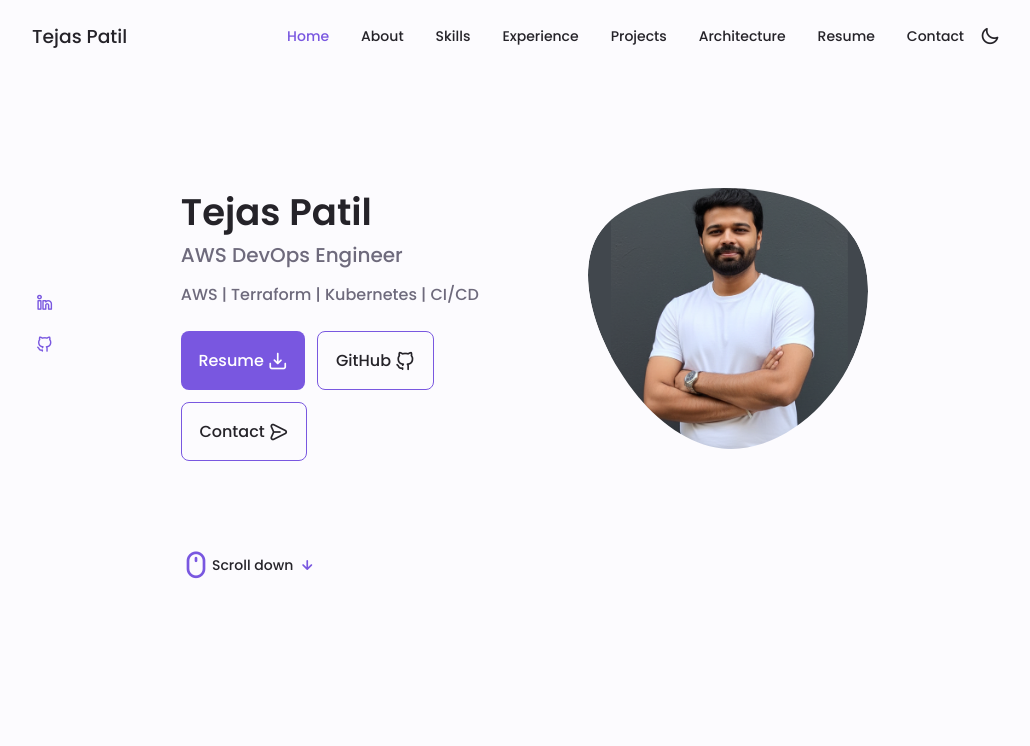
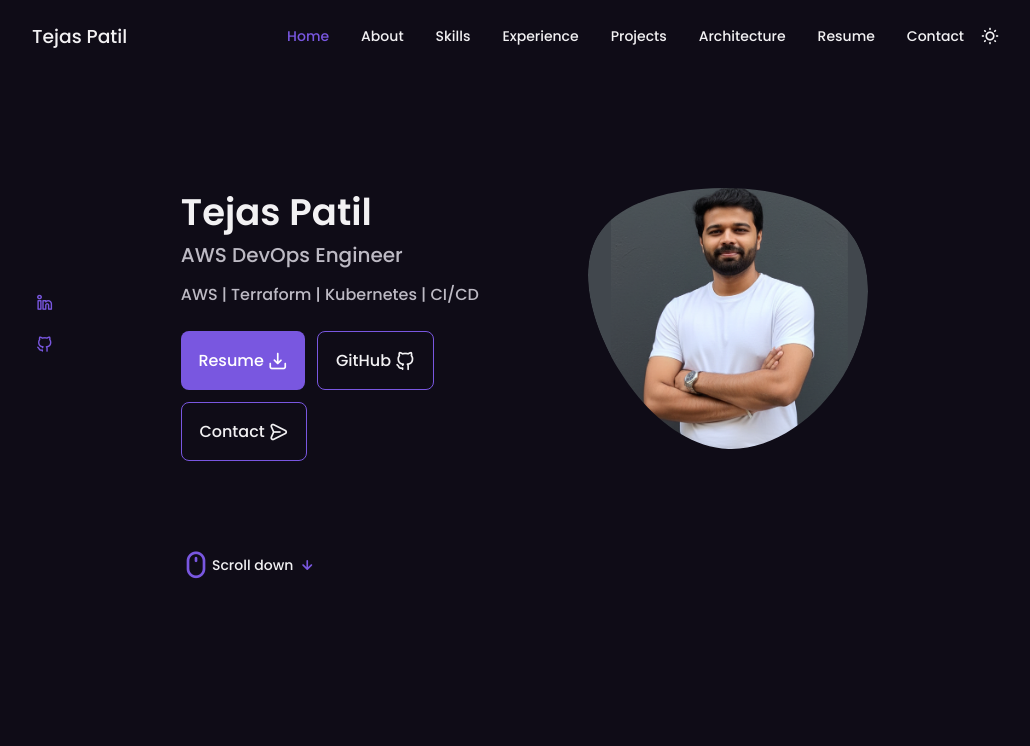
Before and after one commit to Tejas699/My-Portfolio, a plain HTML site: page index.html in a window 1280 px wide. Both pictures are taken after a click on the button 1114 px from the left and 36 px from the top of the page. Shown: the top 746 px of the page, without its empty margins (124-1154 px from the left). Drawn offline with nearby package versions, Linux system fonts and the light colour scheme.

```diff
--- a/assets/ptj.js
+++ b/assets/ptj.js
@@ -128,37 +128,30 @@ window.addEventListener("scroll", scrollUp);
 /*==================== DARK LIGHT THEME ====================*/
 const themeButton = document.getElementById("theme-button");
 const darkTheme = "dark-theme";
-const iconTheme = "uil-sun";
 
-// Previously selected topic (if user selected)
-const selectedTheme = localStorage.getItem("selected-theme");
-const selectedIcon = localStorage.getItem("selected-icon");
-
-// We obtain the current theme that the interface has by validating the dark-theme class
 const getCurrentTheme = () =>
   document.body.classList.contains(darkTheme) ? "dark" : "light";
-const getCurrentIcon = () =>
-  themeButton.classList.contains(iconTheme) ? "uil-moon" : "uil-sun";
 
-// We validate if the user previously chose a topic
-if (selectedTheme) {
-  // If the validation is fulfilled, we ask what the issue was to know if we activated or deactivated the dark
-  document.body.classList[selectedTheme === "dark" ? "add" : "remove"](
-    darkTheme,
+const setTheme = (theme) => {
+  const isDark = theme === "dark";
+  document.body.classList.toggle(darkTheme, isDark);
+  themeButton.classList.toggle("uil-moon", !isDark);
+  themeButton.classList.toggle("uil-sun", isDark);
+  themeButton.setAttribute(
+    "aria-label",
+    isDark ? "Switch to light theme" : "Switch to dark theme",
   );
-  themeButton.classList[selectedIcon === "uil-moon" ? "add" : "remove"](
-    iconTheme,
-  );
-}
+};
+
+// Default to light unless the user has explicitly selected dark in a previous visit.
+const savedTheme = localStorage.getItem("selected-theme") || "light";
+setTheme(savedTheme);
 
 // Activate / deactivate the theme manually with the button
 themeButton.addEventListener("click", () => {
-  // Add or remove the dark / icon theme
-  document.body.classList.toggle(darkTheme);
-  themeButton.classList.toggle(iconTheme);
-  // We save the theme and the current icon that the user chose
-  localStorage.setItem("selected-theme", getCurrentTheme());
-  localStorage.setItem("selected-icon", getCurrentIcon());
+  const nextTheme = getCurrentTheme() === "dark" ? "light" : "dark";
+  setTheme(nextTheme);
+  localStorage.setItem("selected-theme", nextTheme);
 });
 
 
--- a/index.html
+++ b/index.html
@@ -9,7 +9,7 @@
   <meta name="description" content="Tejas Patil is an AWS DevOps, Cloud Infrastructure and DevSecOps engineer with 4+ years of IT experience: Terraform, Amazon EKS, Kubernetes, Jenkins CI/CD, SonarQube, Trivy, Argo CD and Prometheus/Grafana." />
   <meta name="keywords" content="AWS DevOps Engineer, DevSecOps, Terraform, Kubernetes, Amazon EKS, Jenkins, CI/CD, Argo CD, Helm, Prometheus, Grafana" />
   <meta name="author" content="Tejas Patil" />
-  <meta name="theme-color" content="#0b0a17" />
+  <meta name="theme-color" content="#fafafa" />
   <meta property="og:type" content="website" />
   <meta property="og:title" content="Tejas Patil | AWS DevOps Engineer" />
   <meta property="og:description" content="AWS, Terraform, Kubernetes and CI/CD. Infrastructure as code, EKS administration and DevSecOps pipelines." />
@@ -19,7 +19,7 @@
   <link rel="stylesheet" href="https://unicons.iconscout.com/release/v4.0.8/css/line.css" />
 </head>
 
-<body class="dark-theme">
+<body>
   <header class="header" id="header">
     <nav class="nav container">
       <h3><a href="#home" class="nav__logo">Tejas Patil</a></h3>
@@ -28,7 +28,7 @@
         <i class="uil uil-times nav__close" id="nav-close"></i>
       </div>
       <div class="nav__btns">
-        <i class="uil uil-moon change-theme uil-sun" id="theme-button" role="button" aria-label="Toggle theme"></i>
+        <i class="uil uil-moon change-theme" id="theme-button" role="button" aria-label="Switch to dark theme"></i>
         <div class="nav__toggle" id="nav-toggle"><i class="uil uil-apps"></i></div>
       </div>
     </nav>
```
